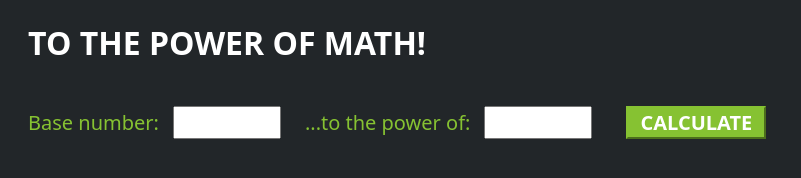
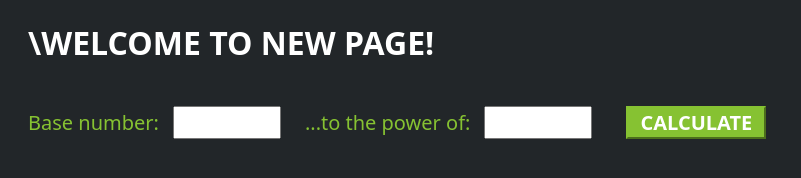
Before and after one commit to Syed-Zohaib-Hamdani/containerize-deploy, a plain HTML site: page index.html in a window 1280 px wide. Shown: the whole page, without its empty margins (0-801 px from the left). Drawn offline with Linux system fonts and the light colour scheme.

Commit message:
Update index.html

```diff
--- a/index.html
+++ b/index.html
@@ -65,7 +65,7 @@
     </script>
 </head>
 <body>
-    <h1>TO THE POWER OF MATH!</h1>
+    <h1>\WELCOME TO NEW PAGE!</h1>
 	<form>
         <label>Base number:</label>
         <input type="text" id="base">
```
